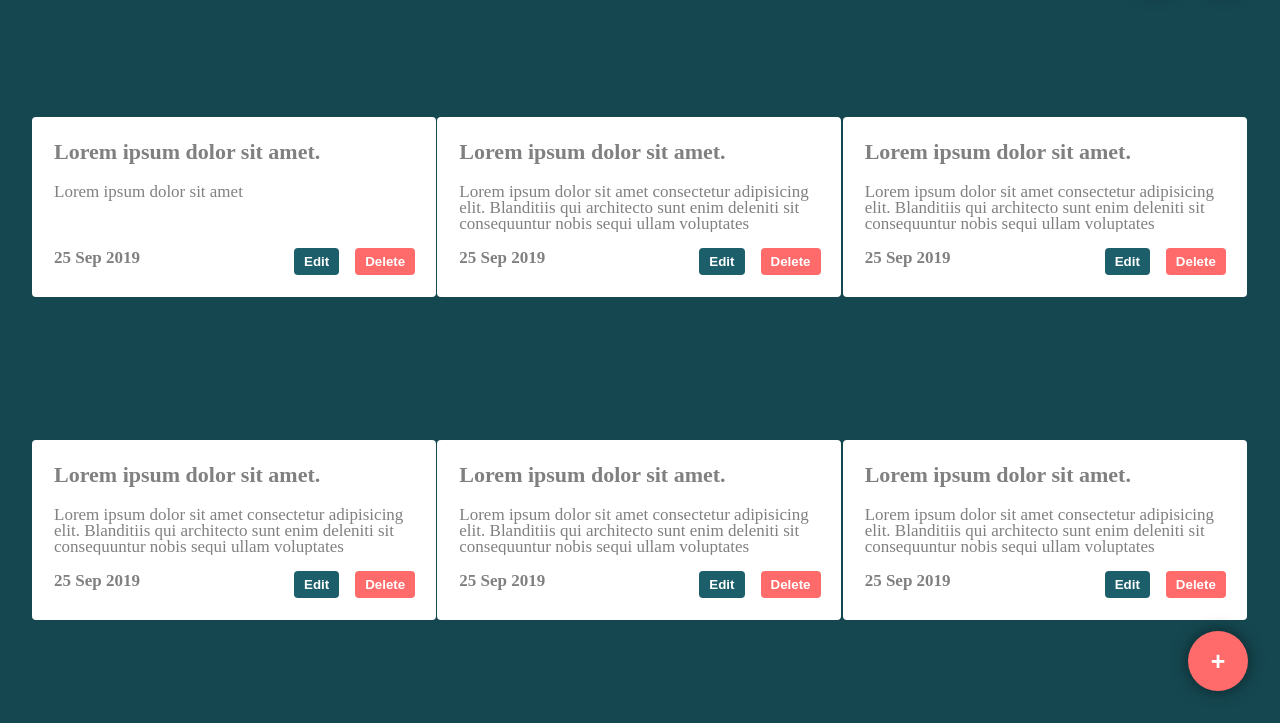
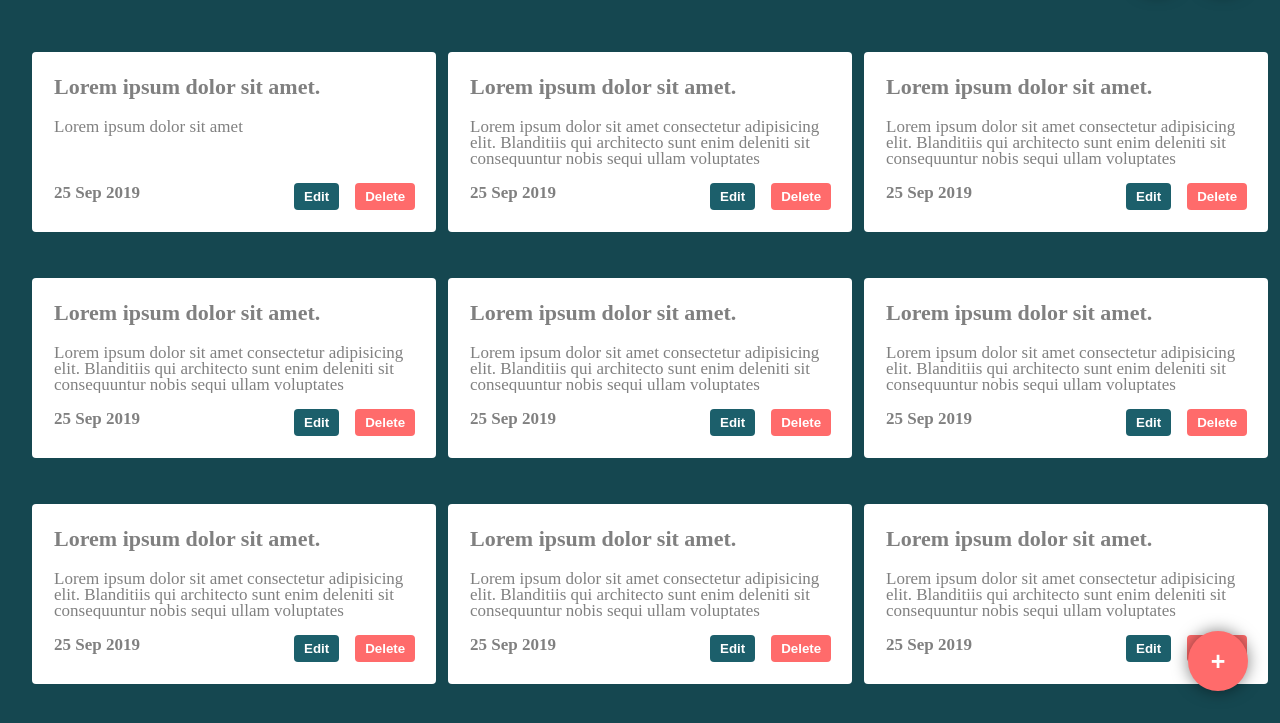
Before and after one commit to ishoborabyose/MyDiary, a website: page ui/pages/diaries.html in a window 1280 px wide. Shown: the part 77-800 px from the top of the page. Drawn offline with Linux system fonts and the light colour scheme.

Commit message:
ch(feedback-frontend)decrease grid gap, notification popup relatively to icon [finishe: 169561694]

```diff
--- a/ui/css/diaries.css
+++ b/ui/css/diaries.css
@@ -65,8 +65,8 @@ body {
   box-shadow: 0 0 16px 0 #00000080;
   padding: 12px 16px;
   z-index: 1;
-  right: 60px;
-  top: 0px;
+  right: 0px;
+  top: 52px;
 }
 
 .notification-dropdown:hover .notification-dropdown-content {
@@ -102,7 +102,7 @@ body {
   display: grid;
   grid-template-columns: repeat(auto-fit, minmax(360px, 1fr));
   align-items: center;
-  grid-gap: 0px;
+  grid-gap: 32px;
 }
 
 .stories::-webkit-scrollbar {
--- a/ui/pages/diaries.html
+++ b/ui/pages/diaries.html
@@ -31,6 +31,54 @@
             <div class="story">
                 <div onclick="openModel()" class="title">Lorem ipsum dolor sit amet.</div>
                 <div class="content">Lorem ipsum dolor sit amet </div>
+                <div class="button_container">
+                    <div class="date">25 Sep 2019</div>
+                    <div class="btns">
+                        <button onclick="openEditModel()" id="edit">Edit</button>
+                        <button onclick="openDeleteModel()" id="delete">Delete</button>
+                    </div>
+                </div>
+            </div>
+
+            <div class="story">
+                <div onclick="openModel()" class="title">Lorem ipsum dolor sit amet.</div>
+                <div class="content">Lorem ipsum dolor sit amet consectetur adipisicing elit. Blanditiis qui architecto
+                    sunt enim deleniti sit consequuntur nobis sequi ullam voluptates exercitationem placeat repudiandae,
+                    harum recusandae fugiat maxime esse aspernatur culpa molestiae! Ex voluptate quibusdam pariatur, ad
+                    eaque delectus provident distinctio sit laborum sunt perspiciatis nemo voluptatibus, dolor eos
+                    deleniti praesentium?</div>
+                <div class="button_container">
+                    <div class="date">25 Sep 2019</div>
+                    <div class="btns">
+                        <button onclick="openEditModel()" id="edit">Edit</button>
+                        <button onclick="openDeleteModel()" id="delete">Delete</button>
+                    </div>
+                </div>
+            </div>
+
+            <div class="story">
+                <div onclick="openModel()" class="title">Lorem ipsum dolor sit amet.</div>
+                <div class="content">Lorem ipsum dolor sit amet consectetur adipisicing elit. Blanditiis qui architecto
+                    sunt enim deleniti sit consequuntur nobis sequi ullam voluptates exercitationem placeat repudiandae,
+                    harum recusandae fugiat maxime esse aspernatur culpa molestiae! Ex voluptate quibusdam pariatur, ad
+                    eaque delectus provident distinctio sit laborum sunt perspiciatis nemo voluptatibus, dolor eos
+                    deleniti praesentium?</div>
+                <div class="button_container">
+                    <div class="date">25 Sep 2019</div>
+                    <div class="btns">
+                        <button onclick="openEditModel()" id="edit">Edit</button>
+                        <button onclick="openDeleteModel()" id="delete">Delete</button>
+                    </div>
+                </div>
+            </div>
+
+            <div class="story">
+                <div onclick="openModel()" class="title">Lorem ipsum dolor sit amet.</div>
+                <div class="content">Lorem ipsum dolor sit amet consectetur adipisicing elit. Blanditiis qui architecto
+                    sunt enim deleniti sit consequuntur nobis sequi ullam voluptates exercitationem placeat repudiandae,
+                    harum recusandae fugiat maxime esse aspernatur culpa molestiae! Ex voluptate quibusdam pariatur, ad
+                    eaque delectus provident distinctio sit laborum sunt perspiciatis nemo voluptatibus, dolor eos
+                    deleniti praesentium?</div>
                 <div class="button_container">
                     <div class="date">25 Sep 2019</div>
                     <div class="btns">
```
